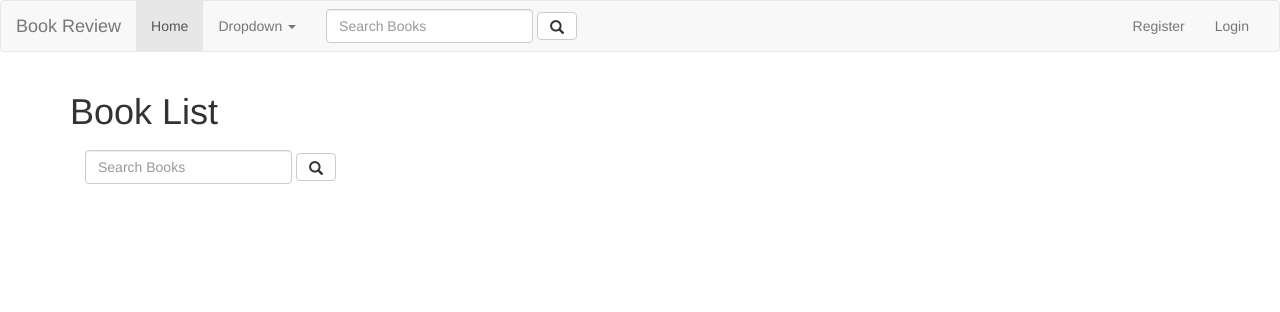
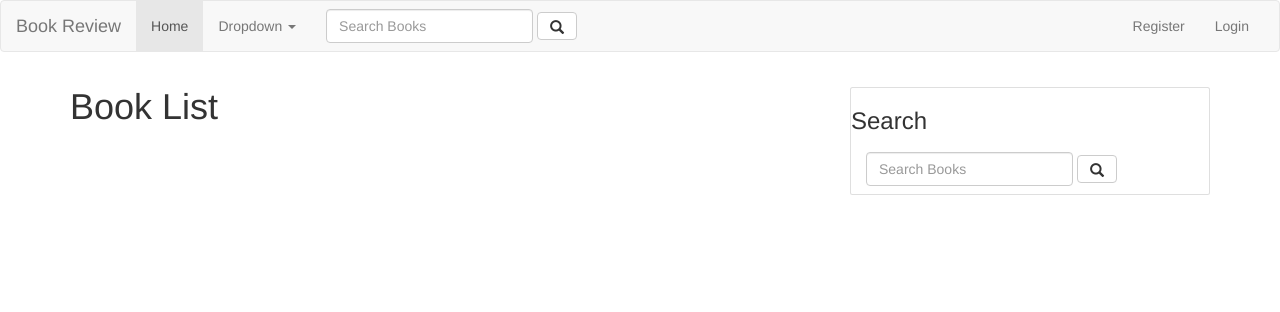
Before and after one commit to imran110219/Book_Review_App, a Django app: page /books/ in a window 1280 px wide. Shown: the top 312 px of the page. Run offline with Django 3.2, Linux system fonts and the light colour scheme; data that the repository does not hold is empty; some libraries are stand-ins or nearby versions.

Commit message:
1. Resolve Error

```diff
--- a/Book/views.py
+++ b/Book/views.py
@@ -37,24 +37,23 @@ def book_detail(request, id=None):
     review_form = ReviewForm(data=request.POST)
     if review_form.is_valid():
       new_review = review_form.save(commit=False)
-      # Assign the current post to the comment
       new_review.book = book
-      # Save the comment to the database
+      new_review.user = request.user
       new_review.save()
 
-    return HttpResponseRedirect('/book/', args=[book.id])
-
+    return HttpResponseRedirect('/books/' + str(book.id))
 
   else:
     review_form = ReviewForm()
-    context = {
-      'user': request.user,
-      'book': book,
-      'reviews': reviews,
-      'review_form': review_form
-    }
 
-    return render(request, 'book_details.html', context)
+  context = {
+    'user': request.user,
+    'book': book,
+    'reviews': reviews,
+    'review_form': review_form
+  }
+
+  return render(request, 'book_details.html', context)
 
 
 def home(request):
--- a/Review/forms.py
+++ b/Review/forms.py
@@ -5,4 +5,7 @@ from .models import Review
 class ReviewForm(forms.ModelForm):
   class Meta:
     model = Review
+    widgets = {
+      'review_description': forms.Textarea(attrs={'rows':6, 'cols':110}),
+    }
     fields = ('review_description',)
--- /dev/null
+++ b/static/css/custom.css
@@ -0,0 +1,44 @@
+.mb-4, .my-4 {
+    margin-bottom: 1.5rem !important;
+}
+
+.mt-4, .my-4 {
+    margin-top: 1.5rem !important;
+}
+
+.card {
+    position: relative;
+    display: -ms-flexbox;
+    display: flex;
+    -ms-flex-direction: column;
+    flex-direction: column;
+    min-width: 0;
+    word-wrap: break-word;
+    background-color: #fff;
+    background-clip: border-box;
+    border: 1px solid rgba(0, 0, 0, .125);
+    border-radius: .25rem;
+}
+
+.card-header:first-child {
+    border-radius: calc(.25rem - 1px) calc(.25rem - 1px) 0 0;
+}
+
+.card-header {
+    padding: 15px 20px;
+    margin: 0;
+    background-color: rgba(0, 0, 0, .03);
+    border-bottom: 1px solid rgba(0, 0, 0, .125);
+    font-size: 16px;
+    font-weight: 700;
+}
+
+.card-body {
+    -ms-flex: 1 1 auto;
+    flex: 1 1 auto;
+    padding: 1.25rem;
+}
+
+.mt-0 {
+    margin-top: 0!important;
+}
--- a/templates/base.html
+++ b/templates/base.html
@@ -7,6 +7,7 @@
   <link rel="stylesheet" href="https://maxcdn.bootstrapcdn.com/bootstrap/3.3.7/css/bootstrap.min.css"
         integrity="sha384-BVYiiSIFeK1dGmJRAkycuHAHRg32OmUcww7on3RYdg4Va+PmSTsz/K68vbdEjh4u" crossorigin="anonymous">
   <link rel='stylesheet' type="" href='{% static "css/base.css" %}'/>
+  <link rel='stylesheet' type="" href='{% static "css/custom.css" %}'/>
 </head>
 <body>
 
@@ -73,7 +74,9 @@
 </nav>
 
 <div class='container'>
-  {% block content %}{% endblock content %}
+  <div class='row'>
+    {% block content %}{% endblock content %}
+  </div>
 </div>
 <script src="https://ajax.googleapis.com/ajax/libs/jquery/1.12.4/jquery.min.js"></script>
 <script src="https://maxcdn.bootstrapcdn.com/bootstrap/3.3.7/js/bootstrap.min.js"
--- a/templates/book.html
+++ b/templates/book.html
@@ -1,22 +1,13 @@
 {% extends "base.html" %}
 {% block content %}
+  <div class="col-lg-8">
     <style>
       p {
         display: inline;
       }
     </style>
-  <h1>Book List</h1>
-  <div>
-    <form class="navbar-form navbar-left" id="searchform" action="{% url 'books:book' %}" method="get"
-          accept-charset="utf-8">
-      <div class="form-group">
-        <input type="text" class="form-control" name="q" placeholder="Search Books">
-      </div>
-      <button type="submit" class="btn btn-default"><i class="glyphicon glyphicon-search"></i></button>
-    </form>
-  </div>
-  <br>
-  <br>
+    <h1 class="mt-4">Book List</h1>
+
     <br>
     <div>
       <ul>
@@ -30,5 +21,22 @@
         {% endfor %}
       </ul>
     </div>
+  </div>
+
+  <!-- Sidebar Widgets Column -->
+  <div class="col-md-4">
+
+    <!-- Search Widget -->
+    <div class="card my-4">
+      <h3>Search</h3>
+      <form class="navbar-form navbar-left" id="searchform" action="{% url 'books:book' %}" method="get"
+                accept-charset="utf-8">
+            <div class="form-group">
+              <input type="text" class="form-control" name="q" placeholder="Search Books">
+            </div>
+            <button type="submit" class="btn btn-default"><i class="glyphicon glyphicon-search"></i></button>
+          </form>
+    </div>
+  </div>
 
 {% endblock content %}
```
Also changed, not shown: templates/book_details.html (+28 -18 lines). Lines whose indentation alone changed are shown as unchanged.
